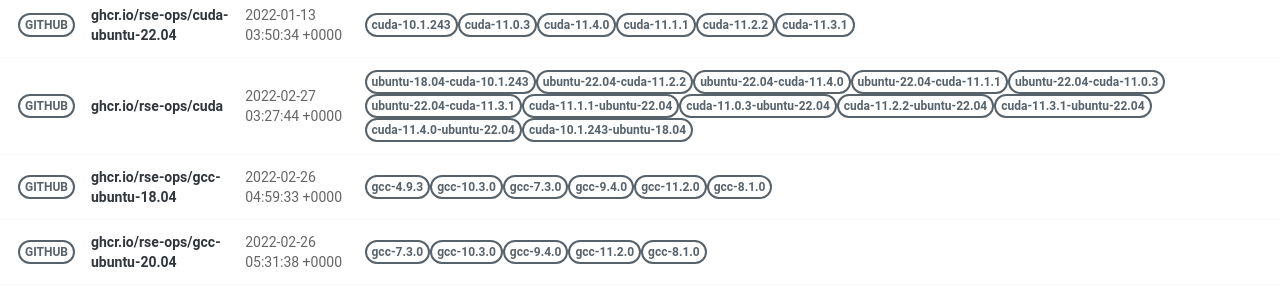
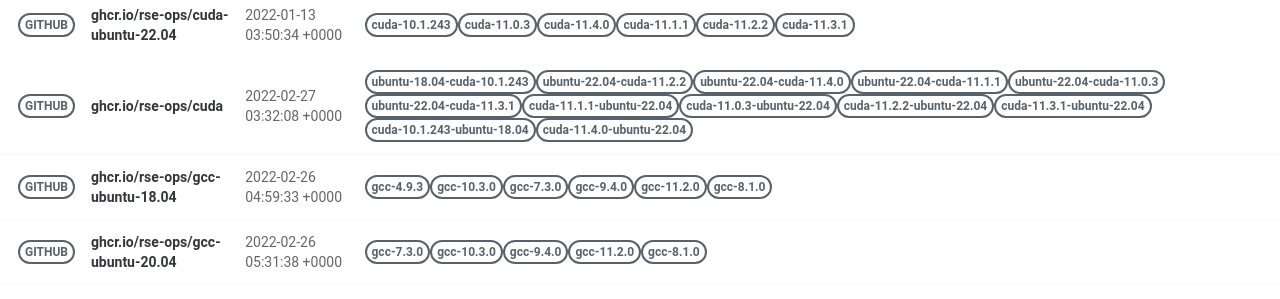
Before and after one commit to rse-ops/docker-images, a Jekyll site: the page built from pages/index.md, in a window 1280 px wide. Shown: the part 437-736 px from the top of the page. Built offline with Jekyll 4.4.1, drawn with Linux system fonts in a browser that asks for light colours; nearby versions of some CDN libraries.

Commit message:
Automated push to update library 2022-02-27

```diff
--- a/_library/ghcr.io-rse-ops-cuda.md
+++ b/_library/ghcr.io-rse-ops-cuda.md
@@ -1,7 +1,7 @@
 ---
 layout: container
 name: ghcr.io/rse-ops/cuda
-updated_at: 2022-02-27 03:27:44.415190
+updated_at: 2022-02-27 03:32:08.839761
 
 
 container_url: https://github.com/orgs/rse-ops/packages/container/package/cuda
@@ -36,11 +36,11 @@ versions:
  - tag: cuda-11.3.1-ubuntu-22.04
    dockerfile: https://github.com/rse-ops/docker-images/blob/main/ubuntu/cuda/Dockerfile
    manifest: https://crane.ggcr.dev/manifest/ghcr.io/rse-ops/cuda:cuda-11.3.1-ubuntu-22.04
+ - tag: cuda-10.1.243-ubuntu-18.04
+   dockerfile: https://github.com/rse-ops/docker-images/blob/main/ubuntu/cuda/Dockerfile
+   manifest: https://crane.ggcr.dev/manifest/ghcr.io/rse-ops/cuda:cuda-10.1.243-ubuntu-18.04
  - tag: cuda-11.4.0-ubuntu-22.04
    dockerfile: https://github.com/rse-ops/docker-images/blob/main/ubuntu/cuda/Dockerfile
    manifest: https://crane.ggcr.dev/manifest/ghcr.io/rse-ops/cuda:cuda-11.4.0-ubuntu-22.04
- - tag: cuda-10.1.243-ubuntu-18.04
-   dockerfile: https://github.com/rse-ops/docker-images/blob/main/ubuntu/cuda/Dockerfile
-   manifest: https://crane.ggcr.dev/manifest/ghcr.io/rse-ops/cuda:cuda-10.1.243-ubuntu-18.04
 
 ---
```
